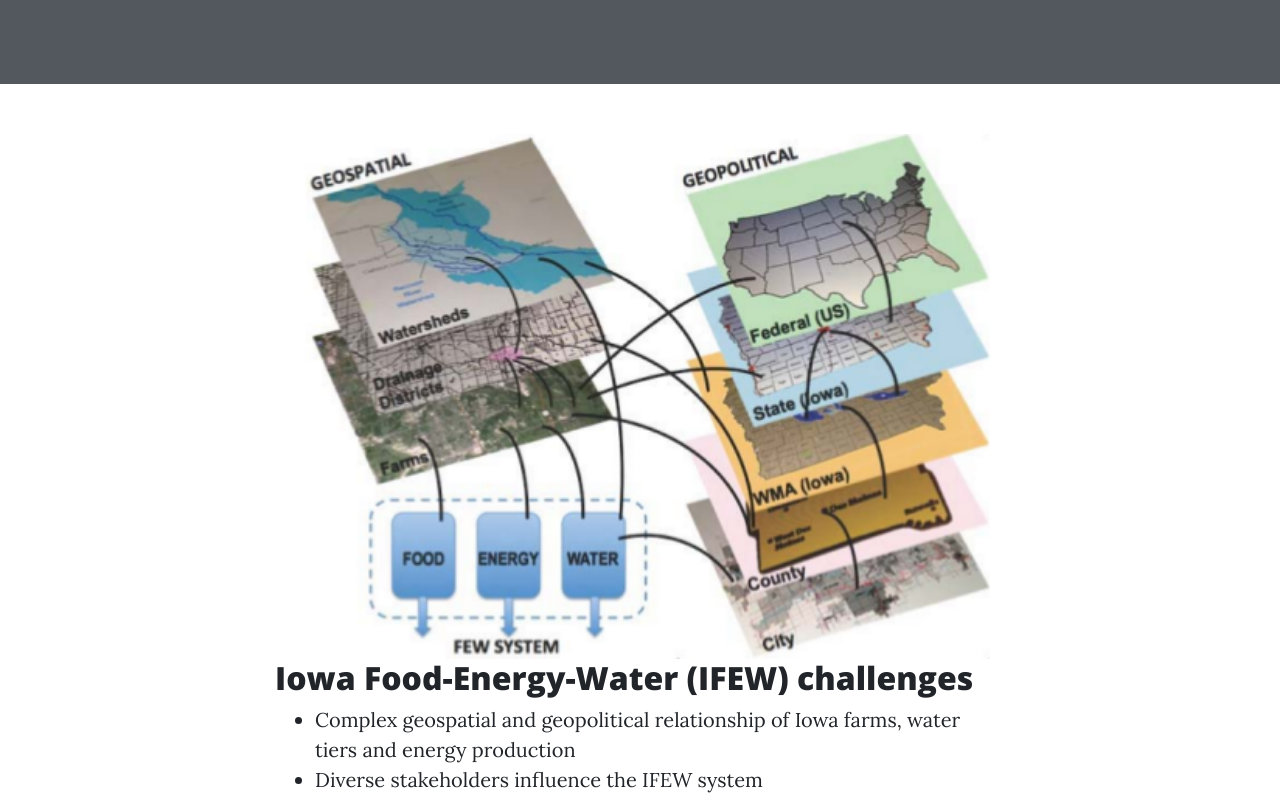
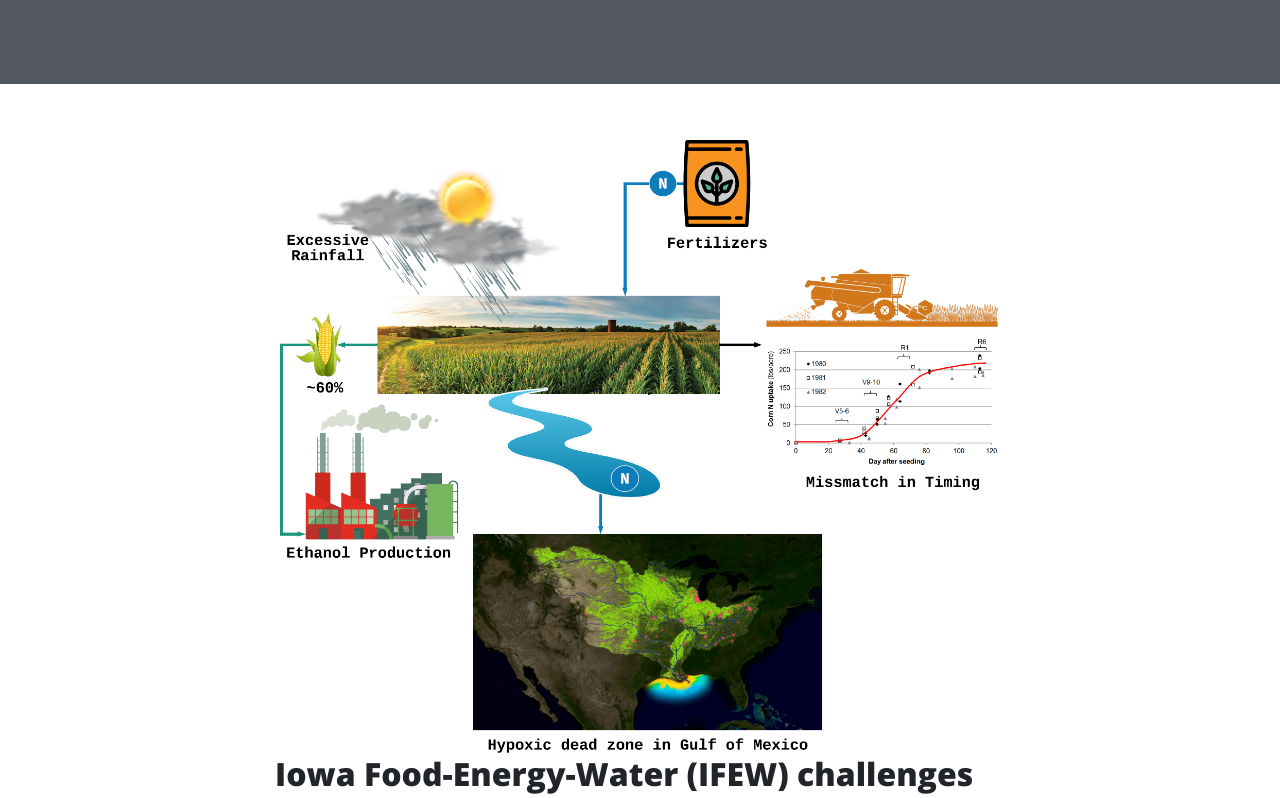
Before and after one commit to jbtut/ifews.github.io, a website: page about.html in a window 1280 px wide. Shown: the part 420-1218 px from the top of the page. Drawn offline with nearby package versions, Linux system fonts and the light colour scheme.

Commit message:
Update about.html

```diff
--- a/about.html
+++ b/about.html
@@ -76,7 +76,7 @@
   <div class="container">
     <div class="row">
       <div class="col-lg-8 col-md-11 mx-auto">
-          <img class="img-fluid" src="img/FEW_crisis_iowa.png" alt="" width="1000">
+          <img class="img-fluid" src="img/dead_zone_1.png" alt="">
           <h2>Iowa Food-Energy-Water (IFEW) challenges</h2>
           <ul>
             <li>Complex geospatial and geopolitical relationship of Iowa farms, water tiers and energy production</li>
```
